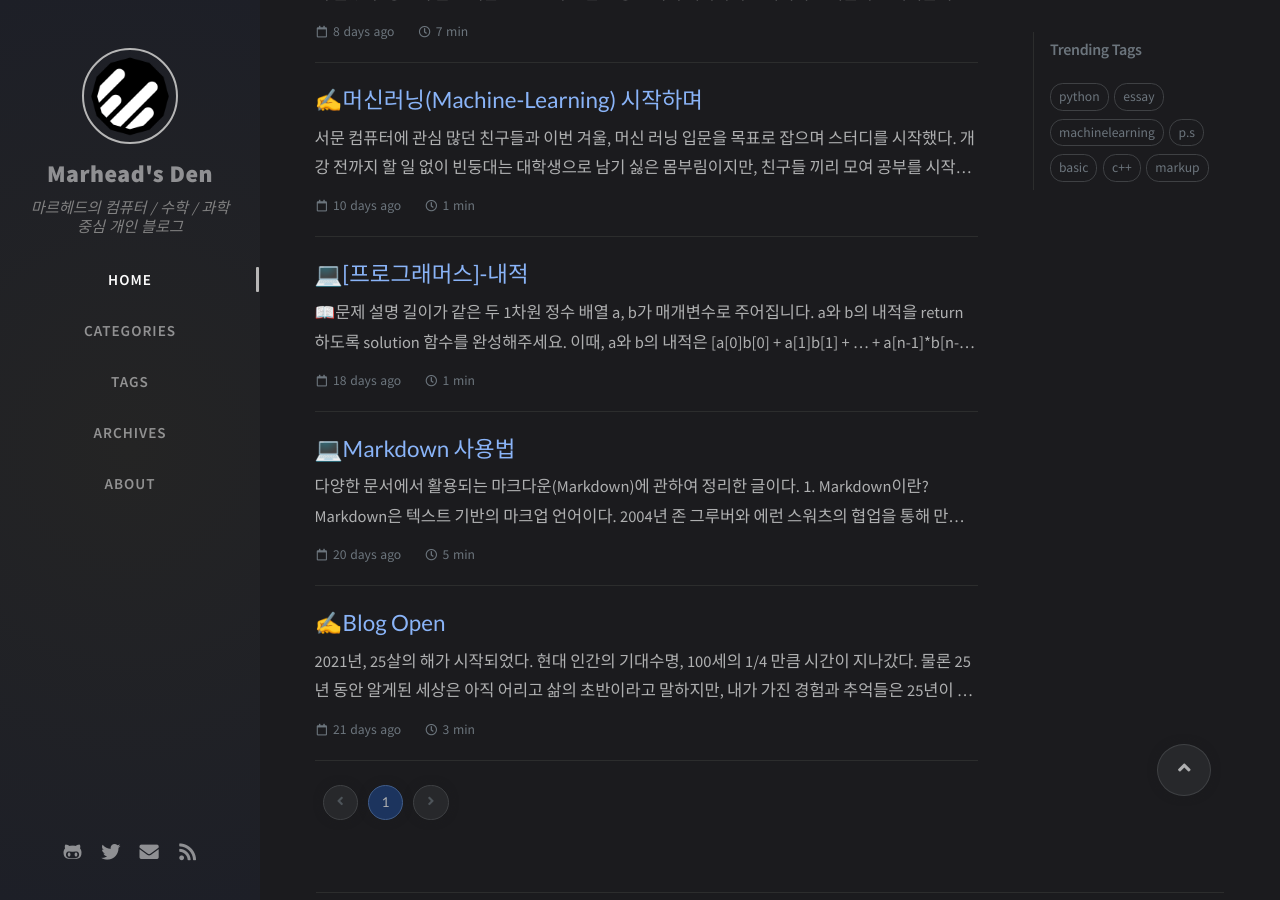
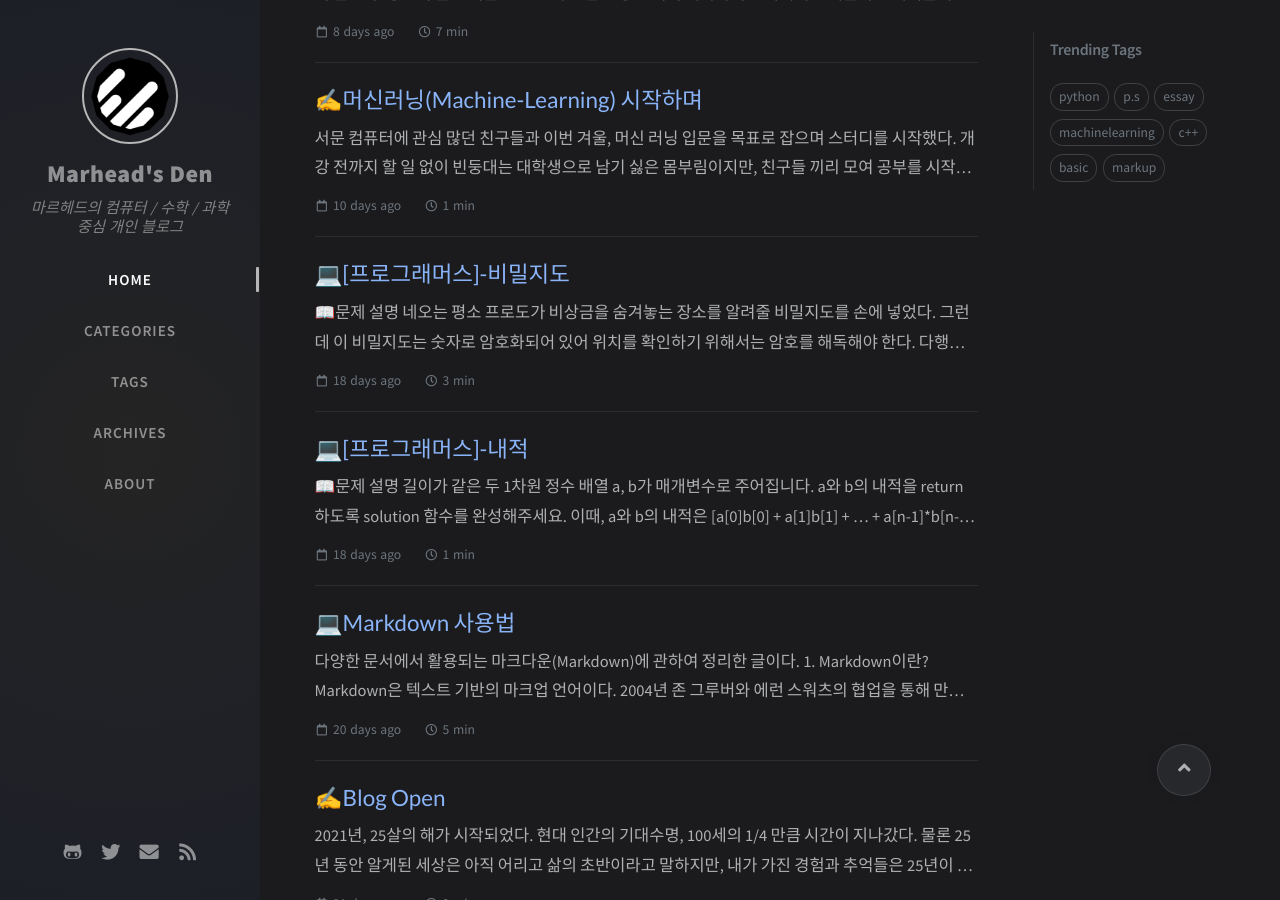
Before and after one commit to Marhead/Marhead.github.io, a Jekyll site: the page built from index.html, in a window 1280 px wide and 900 px high, scrolled down 881 px. Built offline with Jekyll 4.4.1, drawn with Linux system fonts in a browser that asks for light colours; nearby versions of some CDN libraries; the list of posts is cut into pages by our own code; comment, search, counter and statistics services are not loaded.

Commit message:
secretmap draft

````diff
--- /dev/null
+++ b/_posts/2021-01-24-secretmap.md
@@ -0,0 +1,59 @@
+---
+title: "💻[프로그래머스]-비밀지도"
+excerpt: "프로그래머스 2018 카카오 블라인드 [비밀지도] 문제 해결"
+
+categories:
+    - P.S
+    - Programmers
+    - Kakao
+tags:
+    - p.s
+    - c++
+    - python
+date: 2021-01-07 16:00:00 +0900
+---
+## 📖문제 설명
+---
+네오는 평소 프로도가 비상금을 숨겨놓는 장소를 알려줄 비밀지도를 손에 넣었다. 그런데 이 비밀지도는 숫자로 암호화되어 있어 위치를 확인하기 위해서는 암호를 해독해야 한다. 다행히 지도 암호를 해독할 방법을 적어놓은 메모도 함께 발견했다.
+
+지도는 한 변의 길이가 n인 정사각형 배열 형태로, 각 칸은 공백(" ) 또는벽(#") 두 종류로 이루어져 있다.
+전체 지도는 두 장의 지도를 겹쳐서 얻을 수 있다. 각각 지도 1과 지도 2라고 하자. 지도 1 또는 지도 2 중 어느 하나라도 벽인 부분은 전체 지도에서도 벽이다. 지도 1과 지도 2에서 모두 공백인 부분은 전체 지도에서도 공백이다.
+지도 1과 지도 2는 각각 정수 배열로 암호화되어 있다.
+암호화된 배열은 지도의 각 가로줄에서 벽 부분을 1, 공백 부분을 0으로 부호화했을 때 얻어지는 이진수에 해당하는 값의 배열이다.
+![secretmap](assets/img/programmers/secret8.png)
+
+네오가 프로도의 비상금을 손에 넣을 수 있도록, 비밀지도의 암호를 해독하는 작업을 도와줄 프로그램을 작성하라.
+
+입력 형식
+- 입력으로 지도의 한 변 크기 $n$ 과 2개의 정수 배열 $arr1, arr2$가 들어온다.
+- $1 ≦ n ≦ 16$
+- arr1, arr2는 길이 n인 정수 배열로 주어진다.
+- 정수 배열의 각 원소 $x$를 이진수로 변환했을 때의 길이는 $n$ 이하이다. 즉, $0 ≦ x ≦ 2n - 1$을 만족한다.
+
+출력 형식
+- 원래의 비밀지도를 해독하여 '#', 공백으로 구성된 문자열 배열로 출력하라.
+
+## ✏️문제 풀이
+___
+- 문제에서 주어진 내적을 구하는 공식을 그대로 사용.
+  - 각 배열 a, b를 첫번째 공간부터 마지막 공간까지 탐색.
+
+## ⌨️풀이 코드
+---
+- C++ 코드
+
+```cpp
+
+```
+
+- Python 코드
+
+```python
+def solution(a, b):
+    answer = 0
+    for i in range(len(a)):
+        answer += a[i] * b[i]
+    return answer
+```
+-----
+출처 : [프로그래머스 2018 카카오 비밀지도 문제](https://programmers.co.kr/learn/courses/30/lessons/17681)
````
Also changed, not shown: _posts/2021-01-24-failure.md (+2 -1 lines), assets/img/programmers/secret8.png (added).
